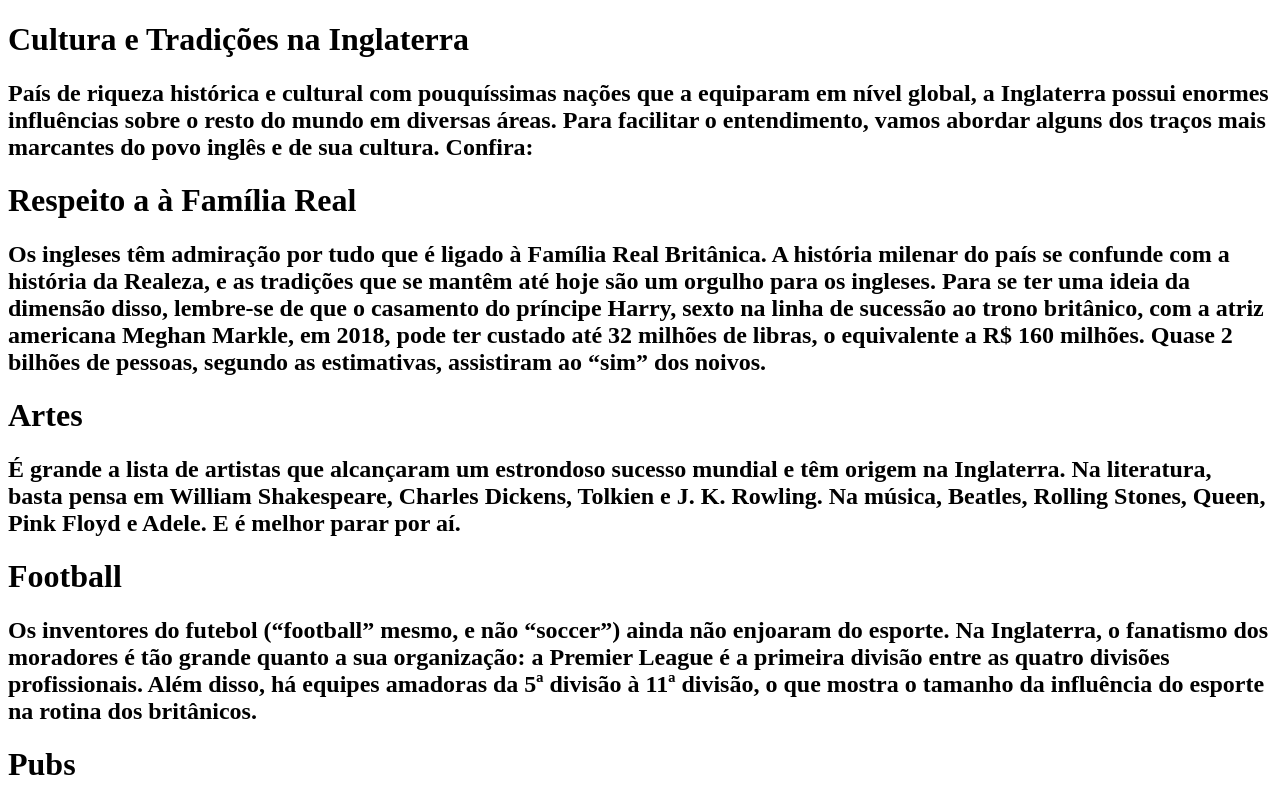
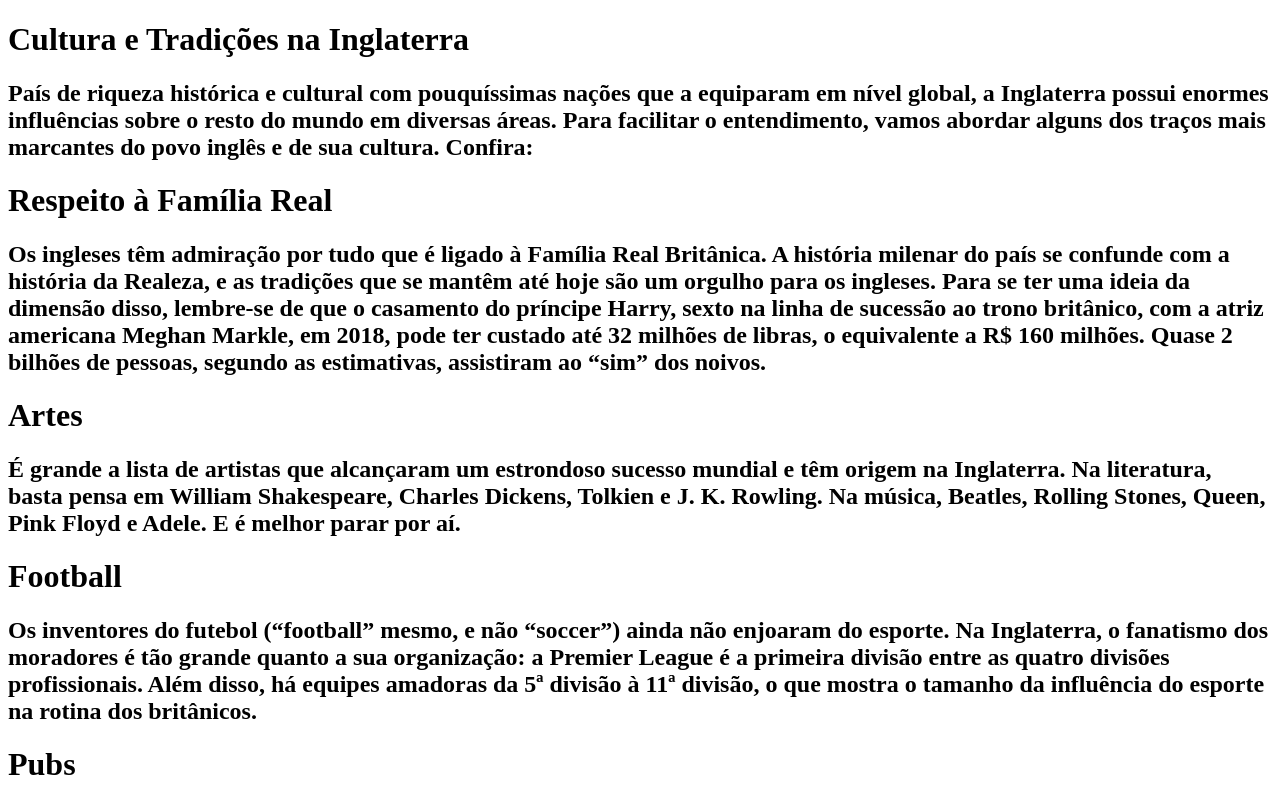
Before and after one commit to AnnaNinfeta/Inglaterra, a plain HTML site: page index.html in a window 1280 px wide. Shown: the top 800 px of the page. Drawn offline with Linux system fonts and the light colour scheme.

Commit message:
Update index.html

```diff
--- a/index.html
+++ b/index.html
@@ -11,11 +11,14 @@
 
 <h1>Cultura e Tradições na Inglaterra<h1>
 
+
 <h2>País de riqueza histórica e cultural com pouquíssimas nações que a equiparam em nível global, a Inglaterra possui enormes influências sobre o resto do mundo em diversas áreas.
 
 Para facilitar o entendimento, vamos abordar alguns dos traços mais marcantes do povo inglês e de sua cultura. Confira:<h2>
 
-<h1>Respeito a à Família Real<h1>
+
+<h1>Respeito à Família Real<h1>
+
 
 <h2>Os ingleses têm admiração por tudo que é ligado à Família Real Britânica.
 
@@ -25,7 +28,9 @@ Para se ter uma ideia da dimensão disso, lembre-se de que o casamento do prínc
 
 Quase 2 bilhões de pessoas, segundo as estimativas, assistiram ao “sim” dos noivos.<h2>
 
+
 <h1>Artes<h1>
+
 
 <h2>É grande a lista de artistas que alcançaram um estrondoso sucesso mundial e têm origem na Inglaterra.
 
@@ -35,7 +40,9 @@ Na música, Beatles, Rolling Stones, Queen, Pink Floyd e Adele.
 
 E é melhor parar por aí.<h2>
 
+
 <h1>Football<h1>
+
 
 <h2>Os inventores do futebol (“football” mesmo, e não “soccer”) ainda não enjoaram do esporte.
 
@@ -43,7 +50,9 @@ Na Inglaterra, o fanatismo dos moradores é tão grande quanto a sua organizaç
 
 Além disso, há equipes amadoras da 5ª divisão à 11ª divisão, o que mostra o tamanho da influência do esporte na rotina dos britânicos.<h2>
 
+
 <h1>Pubs<h1>
+
 
 <h2>Os pubs são uma verdadeira instituição inglesa.
 
@@ -55,7 +64,9 @@ Ao fim do expediente, o inglês tem lá a sua parada estratégica para beber uma
 
 Entre as cervejas favoritas, estão as ales (como a Spitfire), pale ales (como a London Pride) e stouts (como a Guinness).<h2>
 
+
 <h1>População bem educada<h1>
+
 
 <h2>Convivendo com os ingleses, talvez você fique com a impressão de que eles são mais frios e menos simpáticos do que os brasileiros.
 
@@ -67,7 +78,9 @@ O inglês, de modo geral, é um cidadão reservado e com muita educação, que r
 
 Por isso, convém nunca pedir nada sem colocar o “please” (por favor) na frase, ser pontual nos compromissos e cumprimentar as pessoas com um sorriso cordial — mas nunca invasivo.<h2>
 
+
 <h1>Ironia e sarcasmo<h1>
+
 
 <h2>O humor dos ingleses tem uma diferença bastante flagrante com o dos americanos, embora ambos falem o mesmo idioma.
 
@@ -79,7 +92,9 @@ O humor único dos britânicos, em alguns casos, traz um sarcasmo muito sutil, c
 
 Para se habituar ao humor britânico, lembre-se de que eles são capazes de encontrar humor em praticamente todas as situações, e não veem problema em rir de si mesmos.<h2>
 
+
 <h1>Comidas típicas da Inglaterra<h1>
+
 
 <h2!>A culinária britânica já teve uma má fama, mas, aos poucos, caminha para conquistar o paladar dos amantes da gastronomia.
 
@@ -87,31 +102,41 @@ Hoje, chefs famosos como Marcus Wareing, Jamie Oliver, Thomasina Miers e Marco P
 
 Mas, seja qual for o seu destino, algum dos pratos típicos precisa entrar na lista:<h2>
 
+
 <h1>Full English Breakfast<h1>
+
 
 <h2>O Full English Breakfast é o típico café da manhã inglês, com inspiração na realeza britânica.
 
 O café é reforçado: vem com ovos, feijão, torradas, salsicha, cogumelos, tomate, geleia e duas rodelas de linguiça.<h2>
 
+
 <h1>Fish and Chips<h1>
+
 
 <h2>O Fish and Chips é um dos pratos mais tradicionais da Inglaterra.
 
 É uma comida tão antiga e popular, que é difícil saber com exatidão a sua origem, mas a receita é simples: peixe empanado, frito e temperado com sal e vinagre de malte. Para acompanhar, batata frita em grandes quantidades.<h2>
 
+
 <h1>Bangers and Mash<h1>
+
 
 <h2>O Bangers and Mash tradicional é composto por salsicha e purê de batatas, mas ele pode ser encontrado em diferentes versões por toda Inglaterra.
 
 Alguns preferem uma salsicha mais apimentada, enquanto outros optam por uma salsicha à base de ervas. Para acompanhar, molho de cebolas.<h2>
 
+
 <h1>Cornish Pasty<h1>
+
 
 <h2>O Cornish Pasty é um pastel com origem na Cornualha, região localizada no sudeste da Inglaterra.
 
 O diferencial desse pastel é a composição da massa: ela é feita com farinha, batata e cebola. No recheio, carne.<h2>
 
+
 <h1>Scones<h1>
+
 
 <h2>O chá das cinco é uma das maiores tradições inglesas e dispensa apresentações, mas ele nunca é servido sozinho.
 
```
